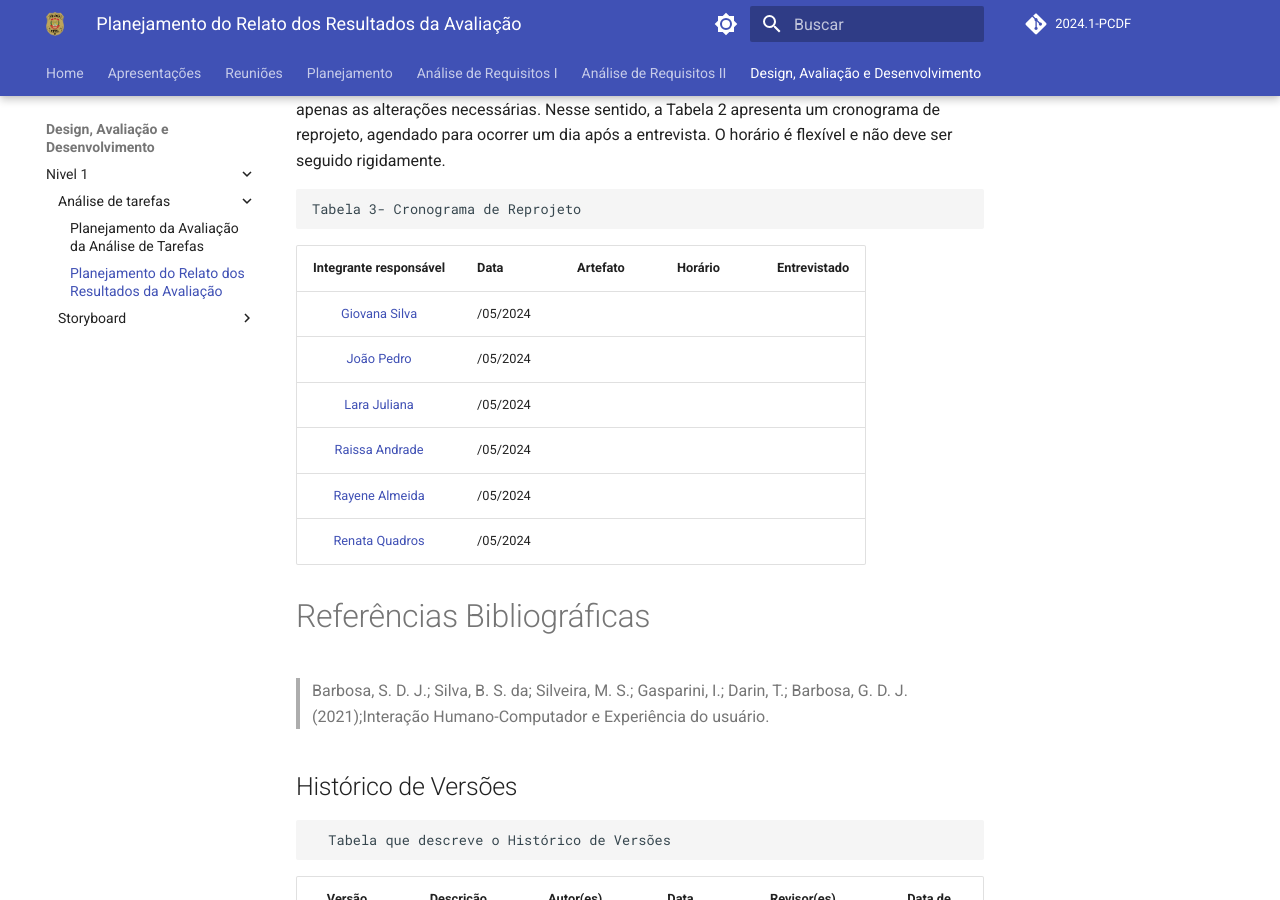
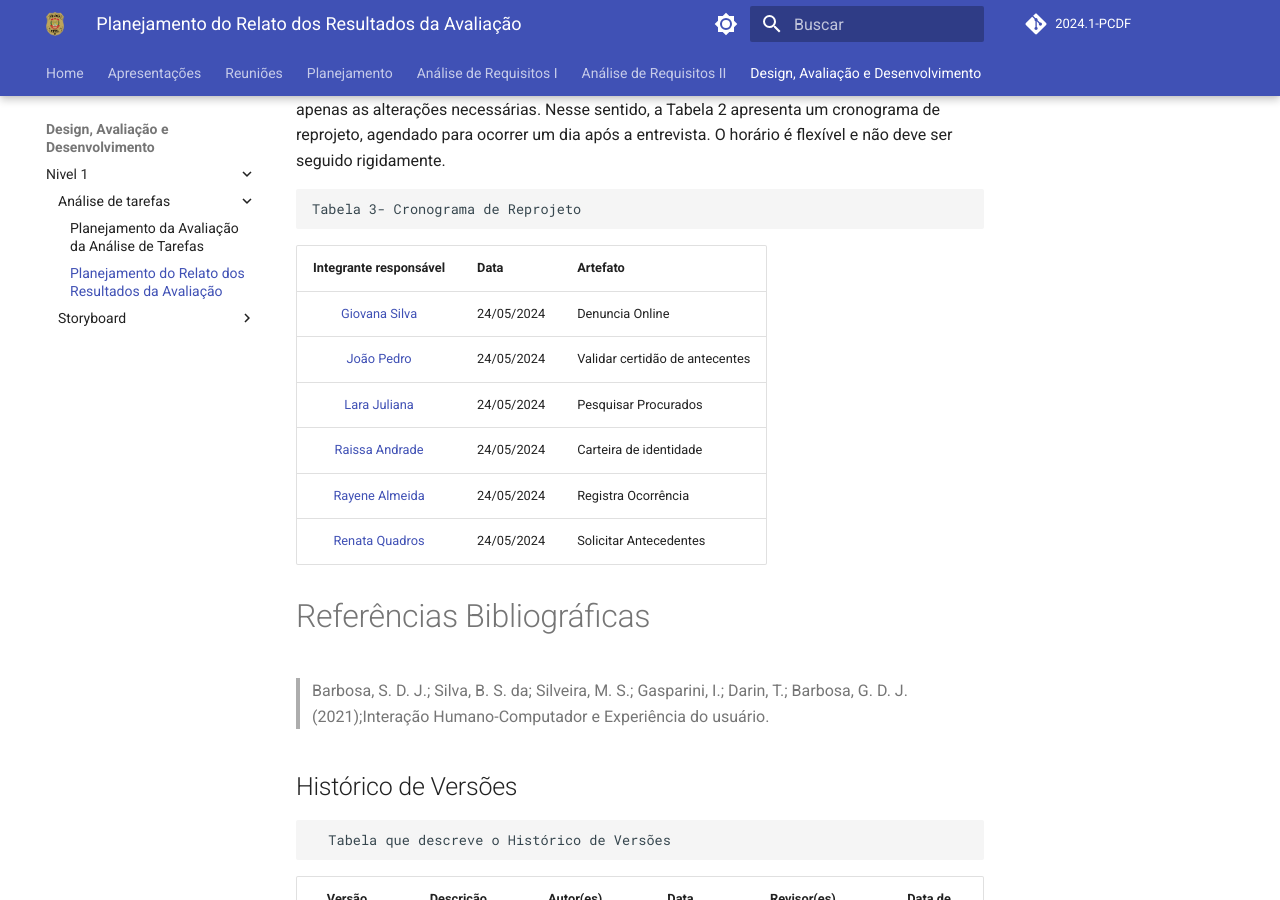
Before and after one commit to Interacao-Humano-Computador/2024.1-PCDF, an MkDocs documentation site: the page built from docs/design/Nivel1/analise_tarefas/planejamento_relato.md, in a window 1280 px wide and 900 px high, scrolled down 4958 px. Built offline with MkDocs 1.6.1 and Material for MkDocs 9.7.7, drawn with Linux system fonts in a browser that asks for light colours; comment, search, counter and statistics services are not loaded; some of the changed text lies outside the part shown.

Commit message:
Apesentação 4

```diff
--- a/docs/design/Nivel1/analise_tarefas/planejamento_relato.md
+++ b/docs/design/Nivel1/analise_tarefas/planejamento_relato.md
@@ -41,14 +41,14 @@
 
     Tabela 2- Cronograma da Avaliação
 
-| Integrante responsável | Data       | Artefato | Entrevistado |
-|:----------------------:|------------|-------|---------|
-| [Giovana Silva](https://github.com/gio221) | 17/05/2024 | Denuncia Online |  Kaio |
-| [João Pedro](https://github.com/JoaoODragonborn) | 20/05/2024 | Validar certidão de antecentes | Vinicius |
-| [Lara Juliana](https://github.com/gravelylara) | 20/05/2024 |Pesquisar Procurados  |  |
-| [Raissa Andrade](https://github.com/RaissaAndradeS) | 19/05/2024 | Carteira de identidade  | Raphael |
-| [Rayene Almeida](https://github.com/rayenealmeida) | 20/05/2024 | Registra Ocorrência |  |
-| [Renata Quadros](https://github.com/Renatinha28) | 17/05/2024 | Solicitar Antecedentes | Luisa |
+| Integrante responsável | Data       | Artefato |
+|:----------------------:|------------|-------|
+| [Giovana Silva](https://github.com/gio221) | 17/05/2024 | Denuncia Online |
+| [João Pedro](https://github.com/JoaoODragonborn) | 20/05/2024 | Validar certidão de antecentes |
+| [Lara Juliana](https://github.com/gravelylara) | 20/05/2024 |Pesquisar Procurados  |
+| [Raissa Andrade](https://github.com/RaissaAndradeS) | 19/05/2024 | Carteira de identidade  |
+| [Rayene Almeida](https://github.com/rayenealmeida) | 20/05/2024 | Registra Ocorrência |
+| [Renata Quadros](https://github.com/Renatinha28) | 17/05/2024 | Solicitar Antecedentes |
 
 Fonte: [Giovana Barbosa](https://github.com/gio221)
 
@@ -100,14 +100,14 @@
 
     Tabela 3- Cronograma de Reprojeto
 
-| Integrante responsável | Data       | Artefato | Horário | Entrevistado |
-|:----------------------:|------------|-------|---------|--------------|
-| [Giovana Silva](https://github.com/gio221) | /05/2024 |  |  |  |
-| [João Pedro](https://github.com/JoaoODragonborn) | /05/2024 |  |  |  |
-| [Lara Juliana](https://github.com/gravelylara) | /05/2024 |  |  |  |
-| [Raissa Andrade](https://github.com/RaissaAndradeS) | /05/2024 |  |  | |
-| [Rayene Almeida](https://github.com/rayenealmeida) | /05/2024 |  |  |  |
-| [Renata Quadros](https://github.com/Renatinha28) | /05/2024 |  |  |  |
+| Integrante responsável | Data       | Artefato |
+|:----------------------:|------------|-------|
+| [Giovana Silva](https://github.com/gio221) | 24/05/2024 | Denuncia Online |
+| [João Pedro](https://github.com/JoaoODragonborn) | 24/05/2024 | Validar certidão de antecentes |
+| [Lara Juliana](https://github.com/gravelylara) | 24/05/2024 |Pesquisar Procurados  |
+| [Raissa Andrade](https://github.com/RaissaAndradeS) | 24/05/2024 | Carteira de identidade  |
+| [Rayene Almeida](https://github.com/rayenealmeida) | 24/05/2024 | Registra Ocorrência |
+| [Renata Quadros](https://github.com/Renatinha28) | 24/05/2024 | Solicitar Antecedentes |
 
 # Referências Bibliográficas
 >Barbosa, S. D. J.; Silva, B. S. da; Silveira, M. S.; Gasparini, I.; Darin, T.; Barbosa, G. D. J. (2021);Interação Humano-Computador e Experiência do usuário.
```
Also changed, not shown: docs/apresentacao/apresentacao04.md (+4 -2 lines).
